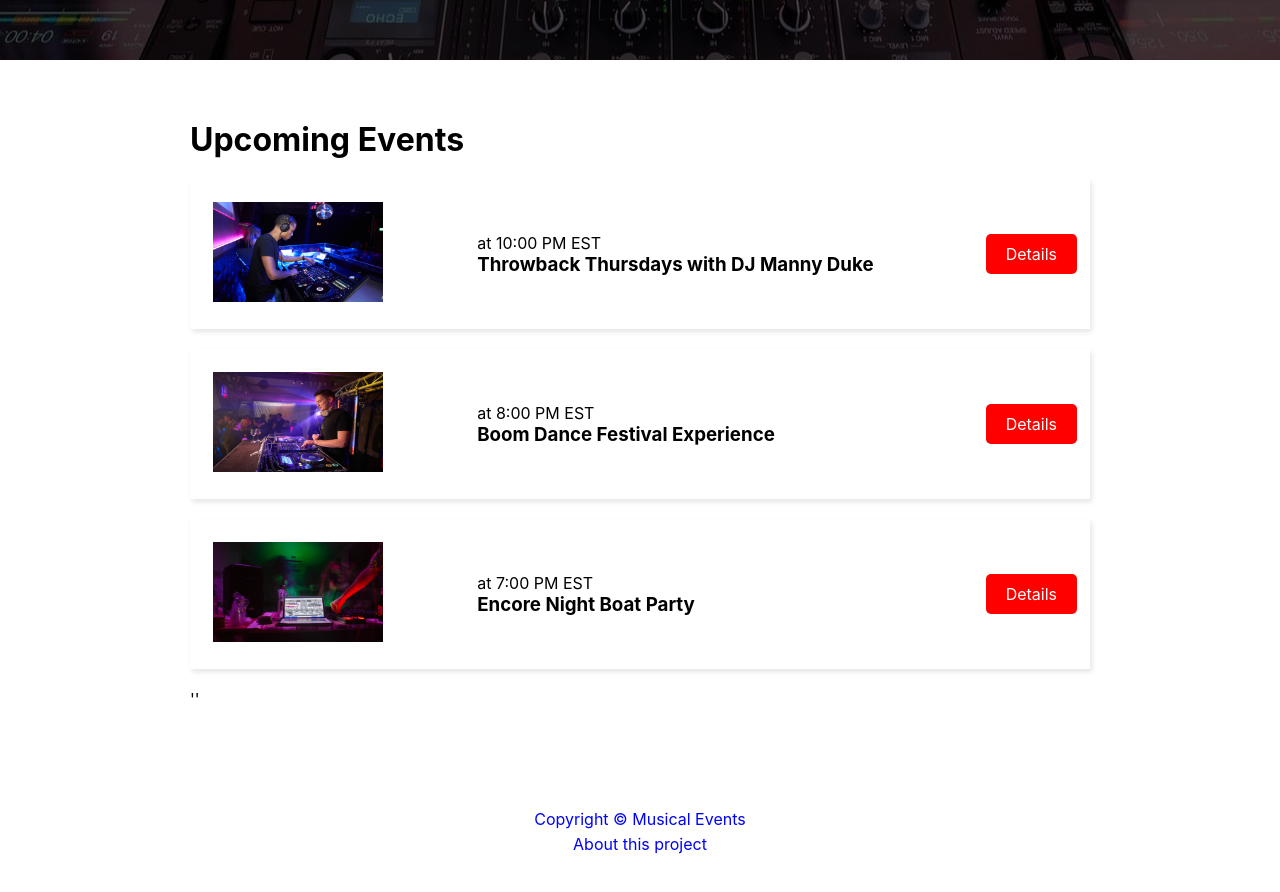
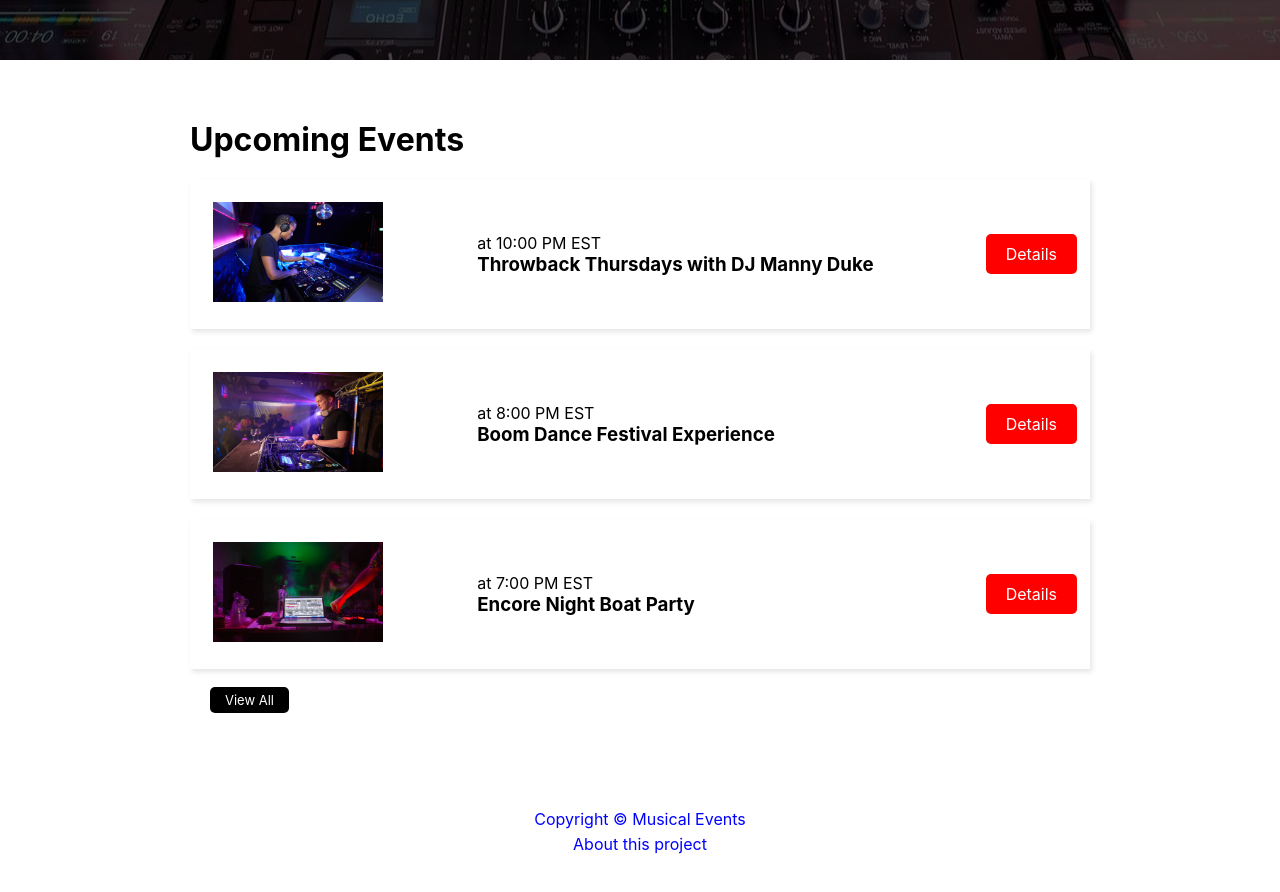
Before and after one commit to Tduncan14/musicevents, a Next.js app: page / in a window 1280 px wide. Shown: the part 300-1192 px from the top of the page. Built offline with nearby package versions, Linux system fonts and the light colour scheme; no server answers.

Commit message:
keep moving forward

```diff
--- a/components/Layout.js
+++ b/components/Layout.js
@@ -22,7 +22,7 @@ return(
         <Header />
        { router.pathname === '/' && <Showcase /> }
       <div className={styles.container}>
-          {children}''
+          {children}
       </div>
 
       <Footer/>
--- a/pages/index.js
+++ b/pages/index.js
@@ -11,6 +11,8 @@ export default function Home({events}) {
    <Layout>
 
        <h1> Upcoming Events</h1>
+
+
 
 
        {
@@ -27,10 +29,14 @@ export default function Home({events}) {
 
 
        ))}
+
+       {events.length > 0 && (
+         <Link href="/events">
+            <a className="btn-secondary">View All  </a>
+  </Link>)}
    </Layout>
   )
 }
-
 
 
 export async function getStaticProps(){
```
Also changed, not shown: pages/events/[id].js (+19 -4 lines).
